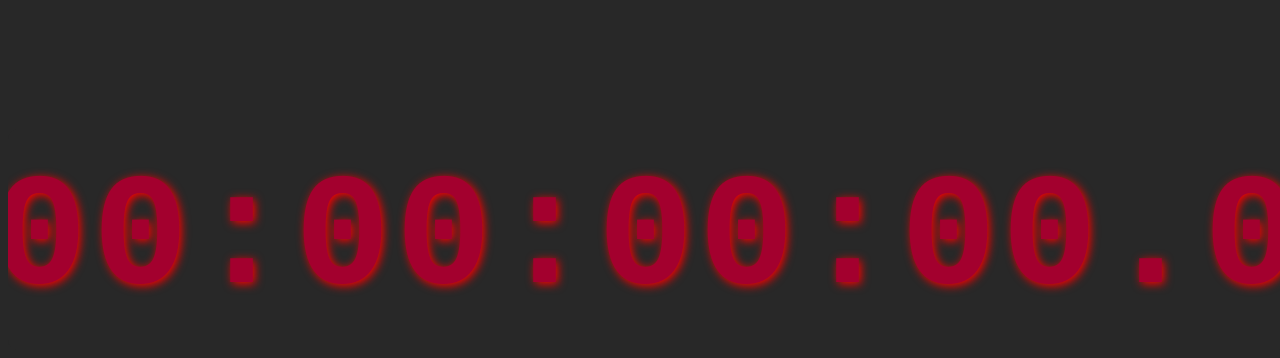
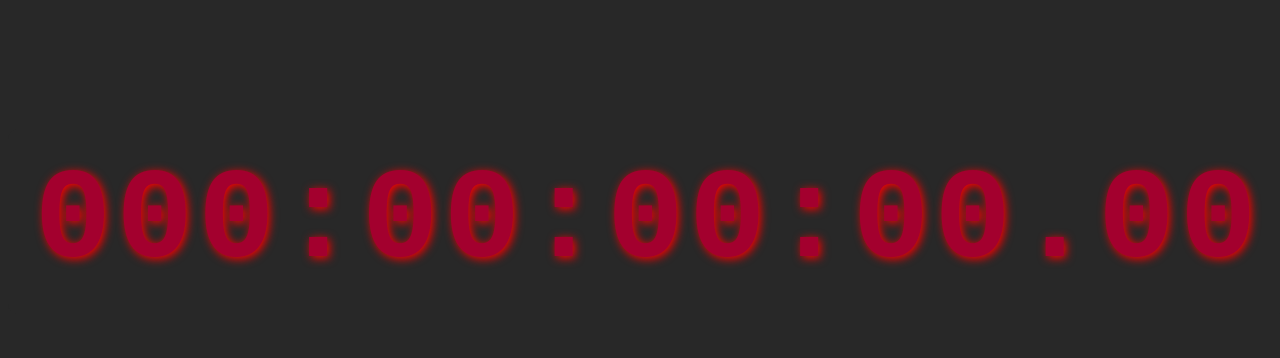
Before and after one commit to FRC-1721/ProjectHud, a Flask app: page /countdown in a window 1280 px wide. Shown: the part 564-922 px from the top of the page. After the commit the page ends 830 px from the top, so only its background shows below. Run offline with Flask 3, Linux system fonts and the light colour scheme.

Commit message:
Shrink css

```diff
--- a/app/static/styles/countdown.css
+++ b/app/static/styles/countdown.css
@@ -16,7 +16,7 @@ h1 {
 }
 
 #countdown {
-  font-size: 10em;
+  font-size: 8em;
   font-weight: bold;
   letter-spacing: 5px;
   background: rgb(40, 40, 40);
```
